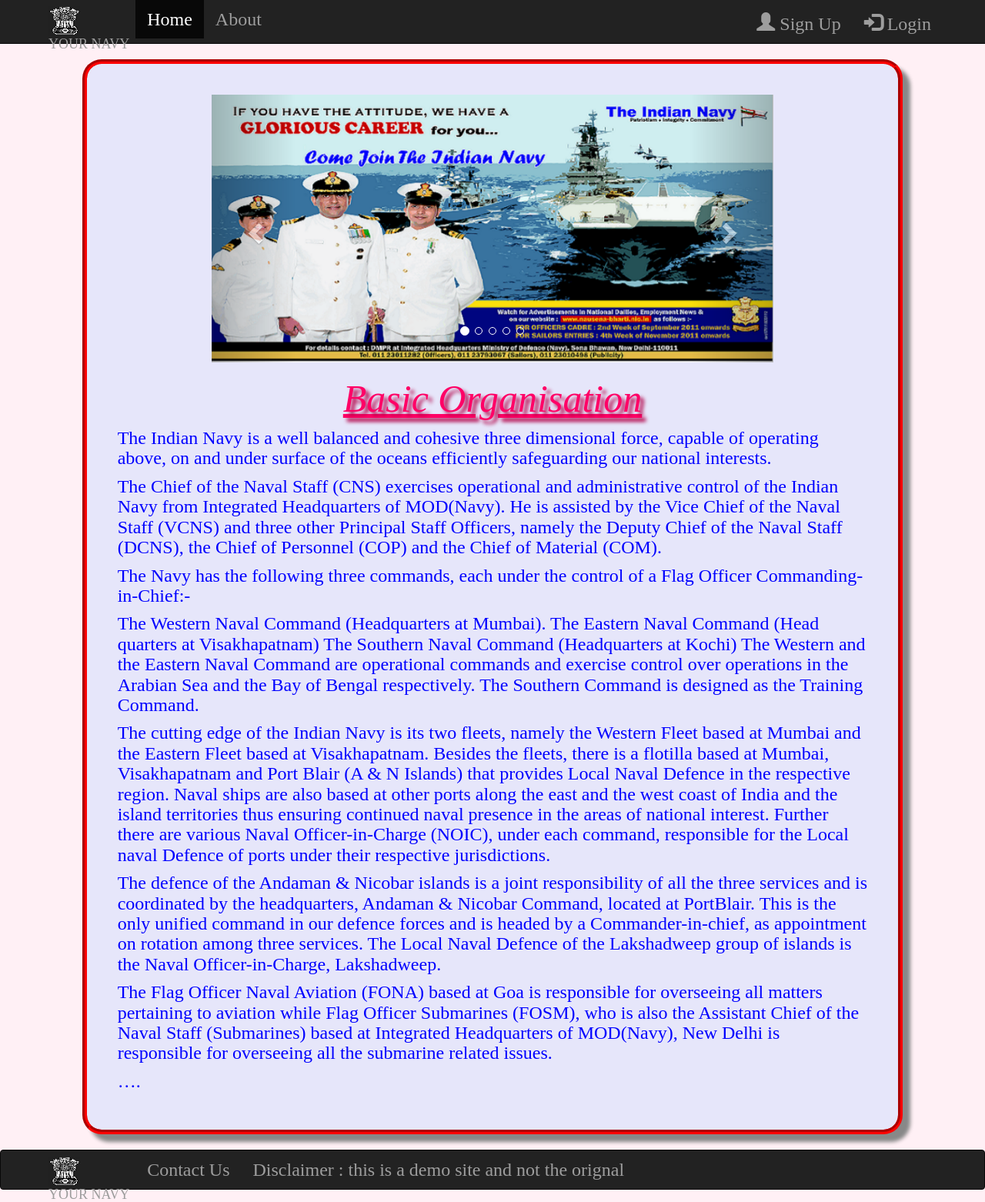
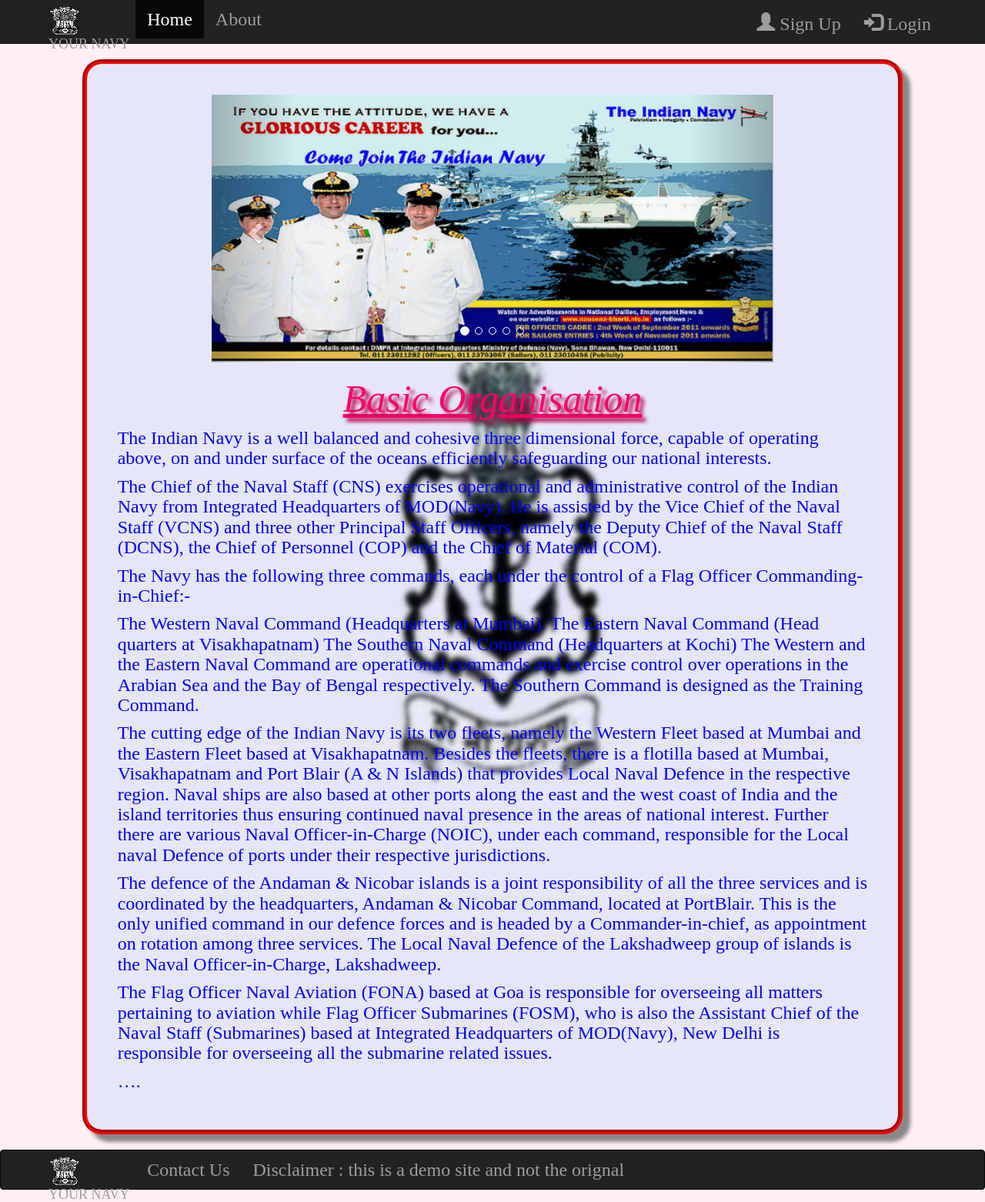
Before and after one commit to cooldude1995/cooldude1995.github.io, a Jekyll site: the page built from data/about/index.md, in a window 1280 px wide. Shown: the whole page at 77% size. Built offline with Jekyll 4.4.1, drawn with Linux system fonts in a browser that asks for light colours; nearby versions of some CDN libraries; Markdown is read by kramdown in place of the engine named in the settings.

Commit message:
background img 1.0
-removed bug leading to not showing of background ing

```diff
--- a/_layouts/default.html
+++ b/_layouts/default.html
@@ -1,6 +1,6 @@
 {%include header.html %}
 {%include navbar_T.html %}
-     <div class="col-sm-10 sty1" style="background-color:rgb(230,230,250);background-image: url(cooldude1995.github.io/data/img/logo_navy.png);background-size: 700px 700px;background-repeat: no-repeat;background-origin: content-box; background-position: center center;padding:40px;border: 6px groove red;margin-left: auto;margin-right: auto;float: none;">
+     <div class="col-sm-10 sty1" style="background-color:rgb(230,230,250);background-image: url(/data/img/logo_navy.png);background-size: 700px 700px;background-repeat: no-repeat;background-origin: content-box; background-position: center center;padding:40px;border: 6px groove red;margin-left: auto;margin-right: auto;float: none;">
     {{ content }}
     </div>
 {%include navbar_B.html %}
```
